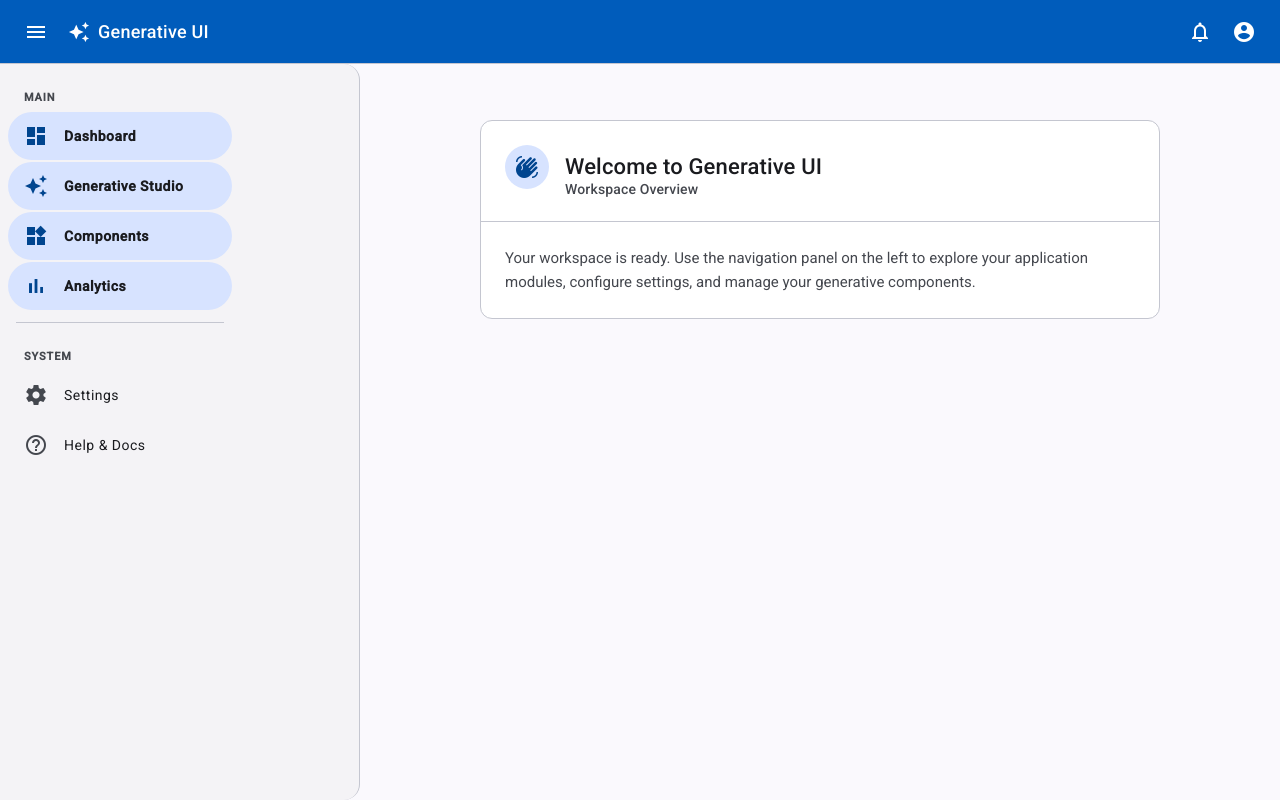
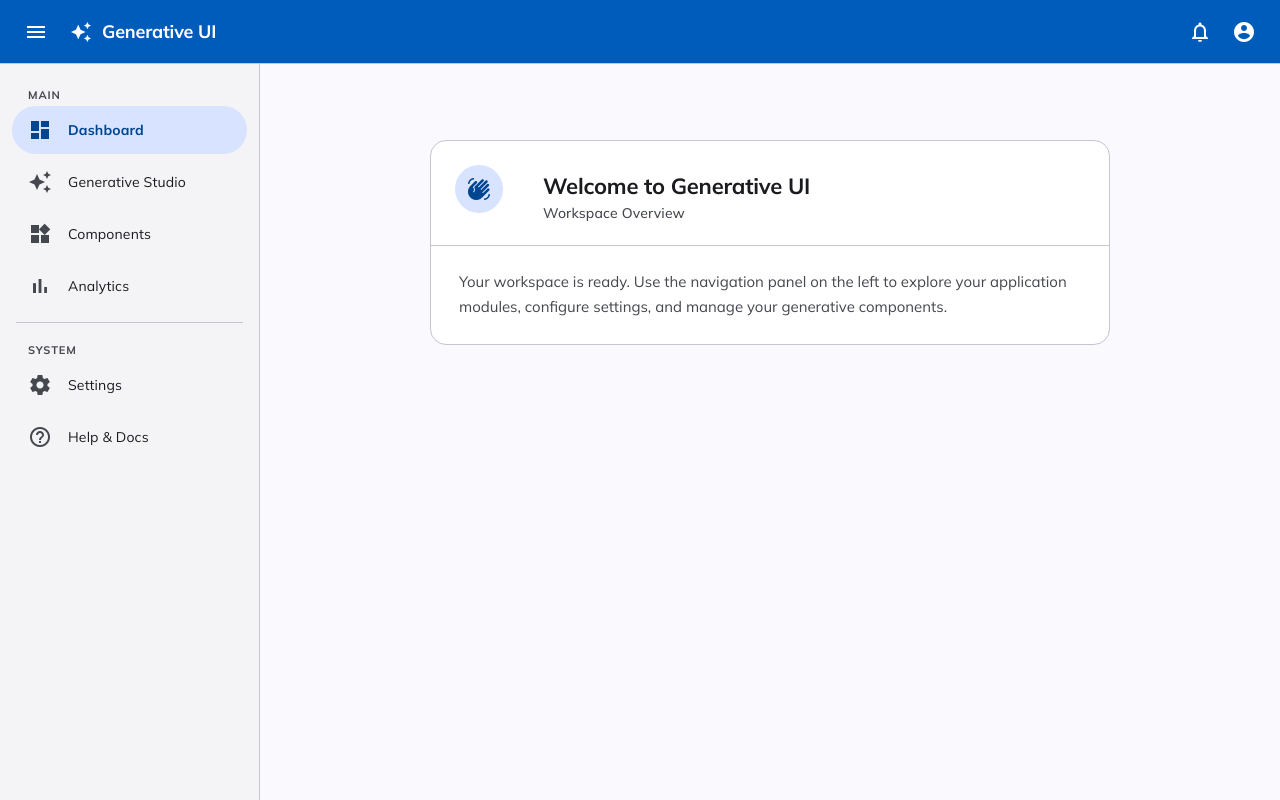
Before and after one commit to Subhrangsu90/Interview-Preparation, an Angular app in the folder Angular/generative-ui/: page /home in a window 1280 px wide. Built offline with nearby package versions, Linux system fonts and the light colour scheme.

Commit message:
feat: scaffold initial Angular application structure with routing, shared layout components, and Material theme styles

```diff
--- a/Angular/generative-ui/src/app/app.config.ts
+++ b/Angular/generative-ui/src/app/app.config.ts
@@ -1,14 +1,14 @@
 import { ApplicationConfig, provideBrowserGlobalErrorListeners } from '@angular/core';
-import { provideRouter } from '@angular/router';
+import { provideRouter, withViewTransitions } from '@angular/router';
 import { provideHttpClient, withXhr } from '@angular/common/http';
+import { provideClientHydration } from '@angular/platform-browser';
 import { routes } from './app.routes';
-import { provideClientHydration } from '@angular/platform-browser';
 
 export const appConfig: ApplicationConfig = {
   providers: [
     provideBrowserGlobalErrorListeners(),
-    provideRouter(routes),
+    provideRouter(routes, withViewTransitions()),
     provideClientHydration(),
-    provideHttpClient(withXhr()),
+    provideHttpClient(withXhr())
   ],
 };
--- a/Angular/generative-ui/src/app/app.routes.ts
+++ b/Angular/generative-ui/src/app/app.routes.ts
@@ -10,4 +10,8 @@ export const routes: Routes = [
     redirectTo: 'home',
     pathMatch: 'full',
   },
+  {
+    path: '**',
+    redirectTo: 'home',
+  },
 ];
--- a/Angular/generative-ui/src/app/app.scss
+++ b/Angular/generative-ui/src/app/app.scss
@@ -19,8 +19,11 @@
 }
 
 .app-sidenav {
-  border-right: 1px solid var(--mat-sys-outline-variant);
-  background-color: var(--mat-sys-surface-container-low);
+  width: 260px;
+  border-right: 1px solid var(--mat-sys-outline-variant) !important;
+  border-radius: 0 !important;
+  background-color: var(--mat-sys-surface-container-low) !important;
+  box-shadow: none !important;
   overflow-x: hidden;
 }
 
@@ -30,8 +33,8 @@
 }
 
 .app-main {
-  padding: 24px;
-  max-width: 1200px;
+  padding: 36px 24px;
+  max-width: 960px;
   margin: 0 auto;
   width: 100%;
 }
--- a/Angular/generative-ui/src/app/features/dashboard/dashboard.scss
+++ b/Angular/generative-ui/src/app/features/dashboard/dashboard.scss
@@ -7,7 +7,7 @@
   display: flex;
   justify-content: center;
   align-items: flex-start;
-  padding: 32px 16px;
+  padding: 40px 16px;
   width: 100%;
 }
 
@@ -15,8 +15,9 @@
   width: 100%;
   max-width: 680px;
   background-color: var(--mat-sys-surface-container-lowest);
-  border: 1px solid var(--mat-sys-outline-variant);
-  border-radius: 12px;
+  border: 1px solid var(--mat-sys-outline-variant) !important;
+  border-radius: 16px !important;
+  box-shadow: none !important;
   padding: 8px 0;
 }
 
@@ -24,6 +25,7 @@
   padding: 16px 24px;
   display: flex;
   align-items: center;
+  gap: 16px;
 }
 
 .welcome-avatar {
@@ -33,8 +35,10 @@
   align-items: center;
   justify-content: center;
   border-radius: 50%;
-  width: 44px;
-  height: 44px;
+  width: 48px;
+  height: 48px;
+  min-width: 48px;
+  margin-right: 8px;
 }
 
 .welcome-avatar-icon {
@@ -46,28 +50,29 @@
 
 .welcome-title {
   font-size: 1.375rem;
-  font-weight: 500;
-  letter-spacing: 0.15px;
+  font-weight: 700;
+  letter-spacing: -0.01em;
   color: var(--mat-sys-on-surface);
-  margin-bottom: 2px;
+  margin-bottom: 4px;
 }
 
 .welcome-subtitle {
   font-size: 0.875rem;
+  font-weight: 500;
   color: var(--mat-sys-on-surface-variant);
 }
 
 .welcome-divider {
-  border-top-color: var(--mat-sys-outline-variant);
+  border-top-color: var(--mat-sys-outline-variant) !important;
 }
 
 .welcome-content {
-  padding: 24px;
+  padding: 24px 28px;
 }
 
 .welcome-description {
   margin: 0;
   font-size: 0.9375rem;
-  line-height: 1.6;
+  line-height: 1.65;
   color: var(--mat-sys-on-surface-variant);
 }
--- a/Angular/generative-ui/src/app/shared/components/header/header.scss
+++ b/Angular/generative-ui/src/app/shared/components/header/header.scss
@@ -20,8 +20,8 @@
 .brand-container {
   display: flex;
   align-items: center;
-  gap: 8px;
-  margin-left: 4px;
+  gap: 10px;
+  margin-left: 6px;
 }
 
 .brand-icon {
@@ -33,8 +33,8 @@
 
 .brand-title {
   font-size: 1.125rem;
-  font-weight: 500;
-  letter-spacing: 0.25px;
+  font-weight: 700;
+  letter-spacing: -0.01em;
   color: var(--mat-sys-on-primary);
 }
 
--- a/Angular/generative-ui/src/app/shared/components/sidenav/sidenav.html
+++ b/Angular/generative-ui/src/app/shared/components/sidenav/sidenav.html
@@ -1,12 +1,12 @@
 <nav class="sidenav-navigation" aria-label="Main navigation">
-  <div class="nav-section-title">MAIN</div>
+  <div class="nav-section-title">Main</div>
   <mat-nav-list class="nav-list">
     @for (item of mainNavItems; track item.label) {
       <a
         mat-list-item
         [routerLink]="item.route"
         routerLinkActive="active-item"
-        [routerLinkActiveOptions]="{ exact: item.label === 'Dashboard' }"
+        [routerLinkActiveOptions]="{ exact: true }"
         class="nav-item"
       >
         <mat-icon matListItemIcon class="nav-icon">{{ item.icon }}</mat-icon>
@@ -17,10 +17,16 @@
 
   <mat-divider class="nav-divider" />
 
-  <div class="nav-section-title">SYSTEM</div>
+  <div class="nav-section-title">System</div>
   <mat-nav-list class="nav-list">
     @for (item of secondaryNavItems; track item.label) {
-      <a mat-list-item [routerLink]="item.route" class="nav-item">
+      <a
+        mat-list-item
+        [routerLink]="item.route"
+        routerLinkActive="active-item"
+        [routerLinkActiveOptions]="{ exact: true }"
+        class="nav-item"
+      >
         <mat-icon matListItemIcon class="nav-icon">{{ item.icon }}</mat-icon>
         <span matListItemTitle class="nav-label">{{ item.label }}</span>
       </a>
--- a/Angular/generative-ui/src/app/shared/components/sidenav/sidenav.scss
+++ b/Angular/generative-ui/src/app/shared/components/sidenav/sidenav.scss
@@ -2,7 +2,7 @@
   display: flex;
   flex-direction: column;
   height: 100%;
-  width: 240px;
+  width: 100%;
   background-color: var(--mat-sys-surface-container-low);
   color: var(--mat-sys-on-surface);
 }
@@ -10,12 +10,12 @@
 .sidenav-navigation {
   display: flex;
   flex-direction: column;
-  padding: 12px 8px;
+  padding: 16px 12px;
   height: 100%;
 }
 
 .nav-section-title {
-  padding: 12px 16px 4px;
+  padding: 8px 16px 4px;
   font-size: 0.6875rem;
   font-weight: 700;
   letter-spacing: 0.08em;
@@ -27,12 +27,13 @@
   padding: 0;
   display: flex;
   flex-direction: column;
-  gap: 2px;
+  gap: 4px;
 }
 
 .nav-item {
-  border-radius: 8px;
+  border-radius: 28px;
   color: var(--mat-sys-on-surface);
+  height: 48px;
 
   &:hover {
     background-color: var(--mat-sys-surface-container-high);
@@ -47,20 +48,23 @@
     }
 
     .nav-label {
-      font-weight: 600;
+      font-weight: 700;
+      color: var(--mat-sys-on-primary-container);
     }
   }
 }
 
 .nav-icon {
   color: var(--mat-sys-on-surface-variant);
+  margin-right: 12px;
 }
 
 .nav-label {
   font-size: 0.875rem;
+  letter-spacing: 0.15px;
 }
 
 .nav-divider {
-  margin: 12px 8px;
+  margin: 12px 4px;
   border-top-color: var(--mat-sys-outline-variant);
 }
--- a/Angular/generative-ui/src/app/shared/components/sidenav/sidenav.ts
+++ b/Angular/generative-ui/src/app/shared/components/sidenav/sidenav.ts
@@ -19,13 +19,13 @@ interface NavItem {
 export class Sidenav {
   protected readonly mainNavItems: readonly NavItem[] = [
     { label: 'Dashboard', route: '/home', icon: 'dashboard' },
-    { label: 'Generative Studio', route: '/home', icon: 'auto_awesome' },
-    { label: 'Components', route: '/home', icon: 'widgets' },
-    { label: 'Analytics', route: '/home', icon: 'bar_chart' },
+    { label: 'Generative Studio', route: '/studio', icon: 'auto_awesome' },
+    { label: 'Components', route: '/components', icon: 'widgets' },
+    { label: 'Analytics', route: '/analytics', icon: 'bar_chart' },
   ];
 
   protected readonly secondaryNavItems: readonly NavItem[] = [
-    { label: 'Settings', route: '/home', icon: 'settings' },
-    { label: 'Help & Docs', route: '/home', icon: 'help_outline' },
+    { label: 'Settings', route: '/settings', icon: 'settings' },
+    { label: 'Help & Docs', route: '/help', icon: 'help_outline' },
   ];
 }
--- a/Angular/generative-ui/src/index.html
+++ b/Angular/generative-ui/src/index.html
@@ -9,7 +9,7 @@
     <link rel="preconnect" href="https://fonts.googleapis.com" />
     <link rel="preconnect" href="https://fonts.gstatic.com" crossorigin />
     <link
-      href="https://fonts.googleapis.com/css2?family=Roboto:wght@300;400;500&display=swap"
+      href="https://fonts.googleapis.com/css2?family=Mulish:ital,wght@0,300..900;1,300..900&display=swap"
       rel="stylesheet"
     />
     <link href="https://fonts.googleapis.com/icon?family=Material+Icons" rel="stylesheet" />
--- a/Angular/generative-ui/src/styles.scss
+++ b/Angular/generative-ui/src/styles.scss
@@ -13,7 +13,7 @@ html {
         primary: mat.$azure-palette,
         tertiary: mat.$blue-palette,
       ),
-      typography: Roboto,
+      typography: Mulish,
       density: 0,
     )
   );
@@ -30,7 +30,7 @@ body {
   // variables at https://material.angular.dev/guide/system-variables
   background-color: var(--mat-sys-surface);
   color: var(--mat-sys-on-surface);
-  font: var(--mat-sys-body-medium);
+  font-family: 'Mulish', sans-serif;
 
   // Reset the user agent margin.
   margin: 0;
@@ -38,11 +38,14 @@ body {
   overflow: hidden;
 }
 
-// Global enforcement: strictly no gradients or transitions
+// Global enforcement: Mulish typography and standard box sizing
 *,
 *::before,
 *::after {
   box-sizing: border-box;
-  transition: none !important;
-  animation: none !important;
+  font-family: 'Mulish', sans-serif;
 }
+
+.mat-icon {
+  font-family: 'Material Icons' !important;
+}
```
Also changed, not shown: 1 other file (tests, documents, lock files or other folders).
